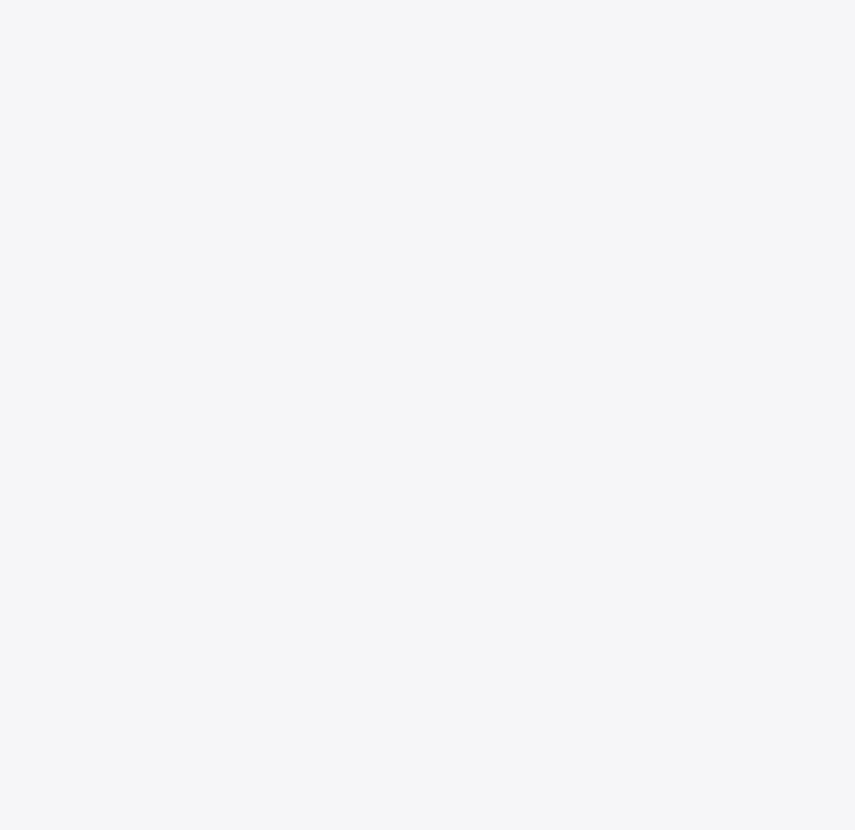
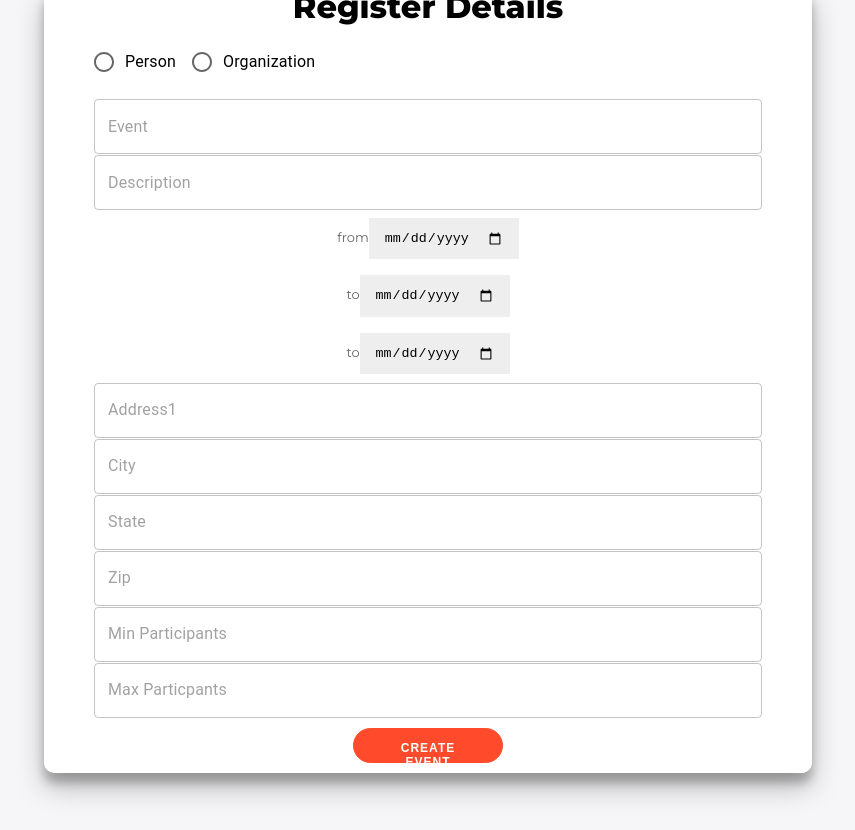
Before and after one commit to kasatsakshi/cmpe275-cloud-event-centre, a React (Create React App) app in the folder client/: page /createevent in a window 1280 px wide. Before the commit this address had no page. Shown: the whole page, without its empty margins (212-1067 px from the left). Built offline with nearby package versions, Linux system fonts and the light colour scheme.

Commit message:
CreateEvent

```diff
--- a/client/src/App.js
+++ b/client/src/App.js
@@ -5,6 +5,7 @@ import Home from './components/Home';
 import Signup from './components/Signup';
 import Register from './components/Register';
 import Oauth from './components/Oauth';
+import CreateEvent from './components/CreateEvent';
 
 function App() {
   return (
@@ -24,6 +25,9 @@ function App() {
         <Routes>
           <Route path="/oauth" element={<Oauth />} />
         </Routes>
+        <Routes>
+          <Route path="/createevent" element={<CreateEvent />} />
+        </Routes>
       </div>
     </Router>
   );
--- /dev/null
+++ b/client/src/components/CreateEvent.js
@@ -0,0 +1,145 @@
+import React from 'react';
+import './Register.css';
+import Radio from '@mui/material/Radio';
+import RadioGroup from '@mui/material/RadioGroup';
+import FormControlLabel from '@mui/material/FormControlLabel';
+import FormControl from '@mui/material/FormControl';
+import FormLabel from '@mui/material/FormLabel';
+import TextField from '@mui/material/TextField';
+import { useState, useEffect } from "react";
+
+function CreateEvent() {
+
+  const [fromDate, setFromDate] = useState("");
+  const [toDate, setToDate] = useState("");
+  const [deadline, setDeadline] = useState("");
+
+  const assignFromDate = e => {
+    console.log(e.target.value);
+    setFromDate(e.target.value);
+  };
+
+  return (
+    <div class="container" id="container">
+      <div className='form-container register-container'>
+        <form action="#">
+          <h1>Register Details</h1>
+          <div className='register-radio'>
+            {/* <FormLabel className='register-label' id="account-type">Account Type</FormLabel> */}
+            <RadioGroup
+              row
+              aria-labelledby="account-type"
+              name="account-type-buttons"
+            >
+              <FormControlLabel value="person" control={<Radio />} label="Person" />
+              <FormControlLabel value="organization" control={<Radio />} label="Organization" />
+            </RadioGroup>
+          </div>
+
+
+          <TextField
+            required
+            id="name"
+            placeholder='Event'
+            className='register-input-fields'
+          />
+          <TextField
+            required
+            id="name"
+            placeholder='Description'
+            className='register-input-fields'
+          />
+          <div className="col-sm-4">
+        <div className="form-group">
+          <span style={{ opacity: "0.6", fontSize: "13px" }}>from</span>
+          <input
+            type="date"
+            name="from"
+            id="startdate"
+            min={new Date().toLocaleDateString('en-ca')}
+            value={fromDate}
+            onChange={assignFromDate}
+            className="form-control datepicker"
+            style={{ width: "150px" }}
+          />
+        </div>
+      </div>
+      <div className="col-sm-4">
+        <div className="form-group">
+          <span style={{ opacity: "0.6", fontSize: "13px" }}>to</span>
+          <input
+            type="date"
+            name="to"
+            min={fromDate}
+            id="enddate"
+            value={toDate}
+            placeholder="Select Date"
+            onChange={e => setToDate(e.target.value)}
+            className="form-control datepicker"
+            style={{ width: "150px" }}
+          />
+        </div>
+      </div>
+
+      <div className="col-sm-4">
+        <div className="form-group">
+          <span style={{ opacity: "0.6", fontSize: "13px" }}>to</span>
+          <input
+            type="date"
+            name="dadline"
+            min={new Date().toLocaleDateString('en-ca')}
+            max = {fromDate}
+            id="deadline"
+            value={deadline}
+            placeholder="Select Date"
+            onChange={e => setDeadline(e.target.value)}
+            className="form-control datepicker"
+            style={{ width: "150px" }}
+          />
+        </div>
+      </div>
+
+          <TextField
+            required
+            id="name"
+            placeholder='Address1'
+            className='register-input-fields'
+          />
+          <TextField
+            required
+            id="name"
+            placeholder='City'
+            className='register-input-fields'
+          />
+          <TextField
+            required
+            id="name"
+            placeholder='State'
+            className='register-input-fields'
+          />
+          <TextField
+            required
+            id="name"
+            placeholder='Zip'
+            className='register-input-fields'
+          />
+          <TextField
+            required
+            id="minPart"
+            placeholder='Min Participants'
+            className='register-input-fields'
+          />
+          <TextField
+            required
+            id="maxPart"
+            placeholder='Max Particpants'
+            className='register-input-fields'
+          />
+          <button className='register-button'>Create Event</button>
+        </form>
+      </div>
+    </div>
+  )
+}
+
+export default CreateEvent;
```
